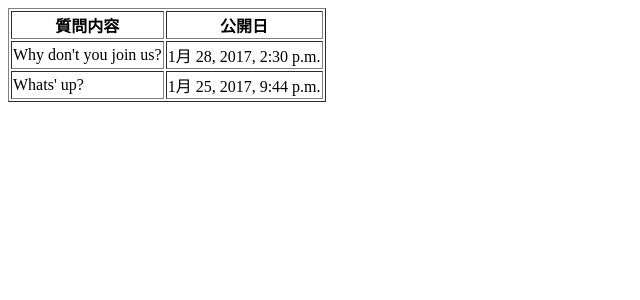
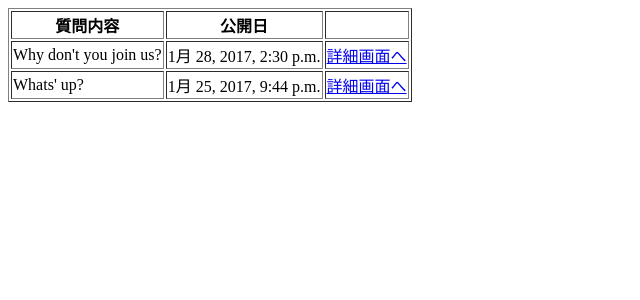
Before and after one commit to Shinogasa/django-tutorial, a Django app: page /polls/ in a window 1280 px wide. Shown: the top 300 px of the page, without its empty margins (0-640 px from the left). Run offline with Django 3.2, Linux system fonts and the light colour scheme; data comes from the database, SQL or seed files in the repository.

Commit message:
一覧ページから詳細への接続

```diff
--- a/polls/templates/polls/index.html
+++ b/polls/templates/polls/index.html
@@ -4,11 +4,13 @@
         <tr>
             <th>質問内容</th>
             <th>公開日</th>
+            <th></th>
         </tr>
         {% for question in questions %}
         <tr>
             <td>{{ question.question_text }}</td>
             <td>{{ question.pub_date }}</td>
+            <td><a href="{% url 'poll_detail' question.pk %}">詳細画面へ</a></td>
         </tr>
         {% endfor %}
     </table>
```
